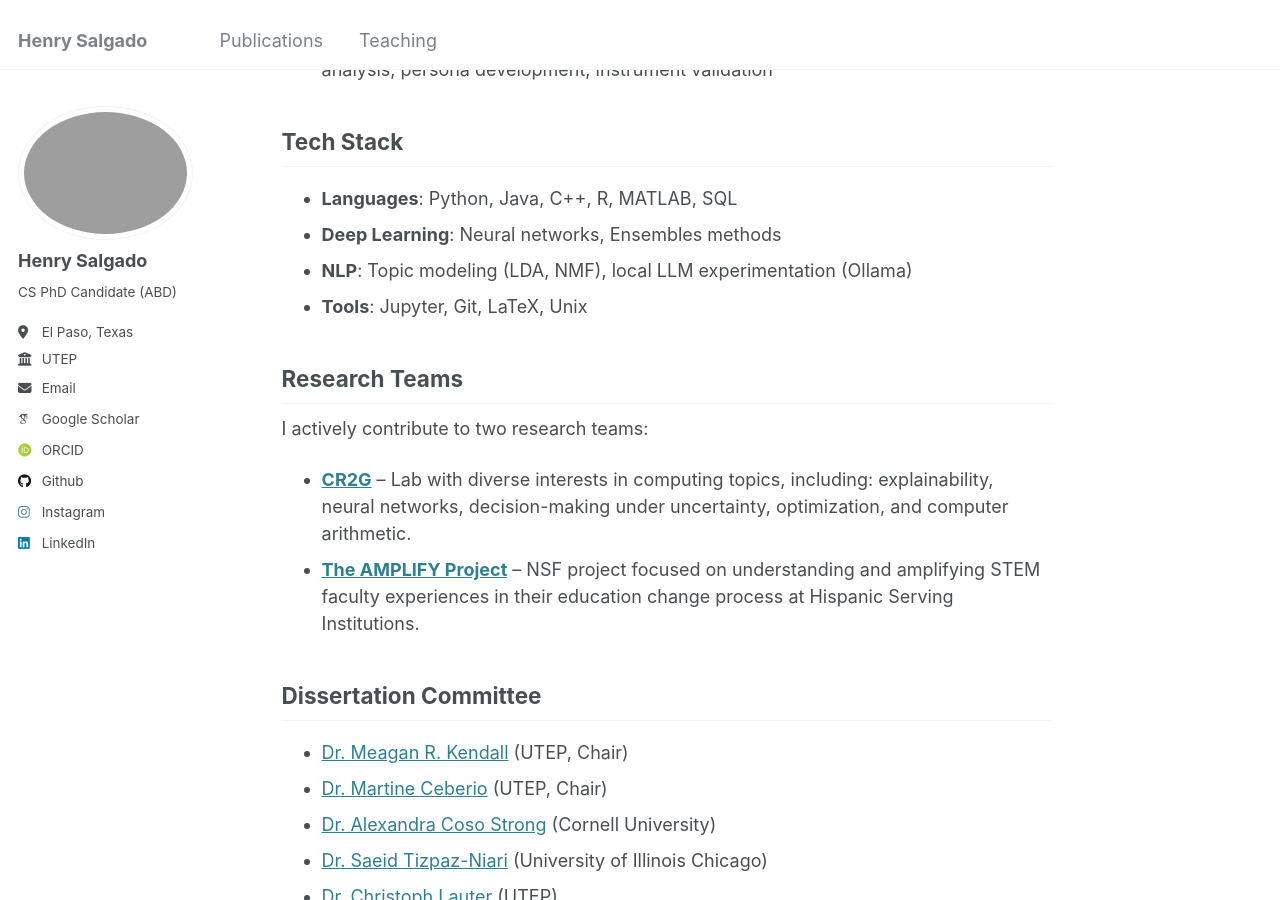
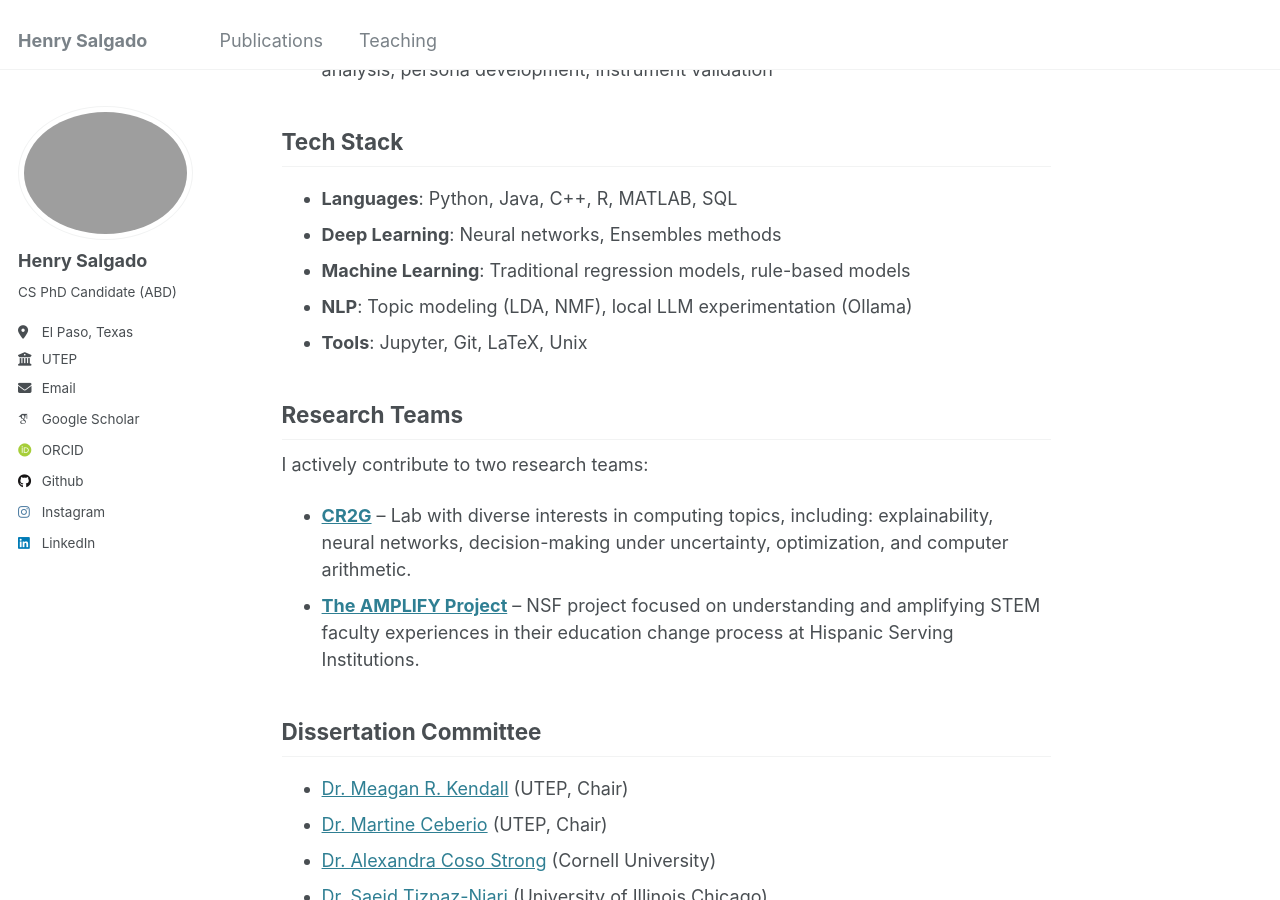
Before and after one commit to eigenhenry/eigenhenry.github.io, a Jekyll site: the page built from _pages/about.md, in a window 1280 px wide and 900 px high, scrolled down 648 px. Built offline with Jekyll 4.4.1, drawn with Linux system fonts in a browser that asks for light colours; some web fonts are replaced.

Commit message:
Add machine learning section to tech stack

```diff
--- a/_pages/about.md
+++ b/_pages/about.md
@@ -24,6 +24,7 @@ Hello! My name is Henry. I am a PhD candidate in Computer Science (ABD) at the U
 
 - **Languages**: Python, Java, C++, R, MATLAB, SQL
 - **Deep Learning**: Neural networks, Ensembles methods
+- **Machine Learning**: Traditional regression models, rule-based models
 - **NLP**: Topic modeling (LDA, NMF), local LLM experimentation (Ollama)
 - **Tools**: Jupyter, Git, LaTeX, Unix
 
```
